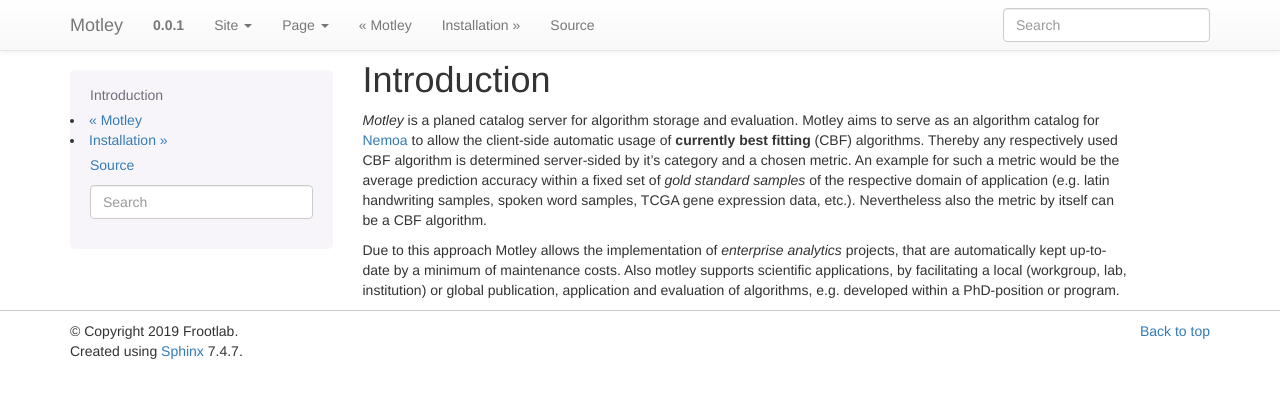
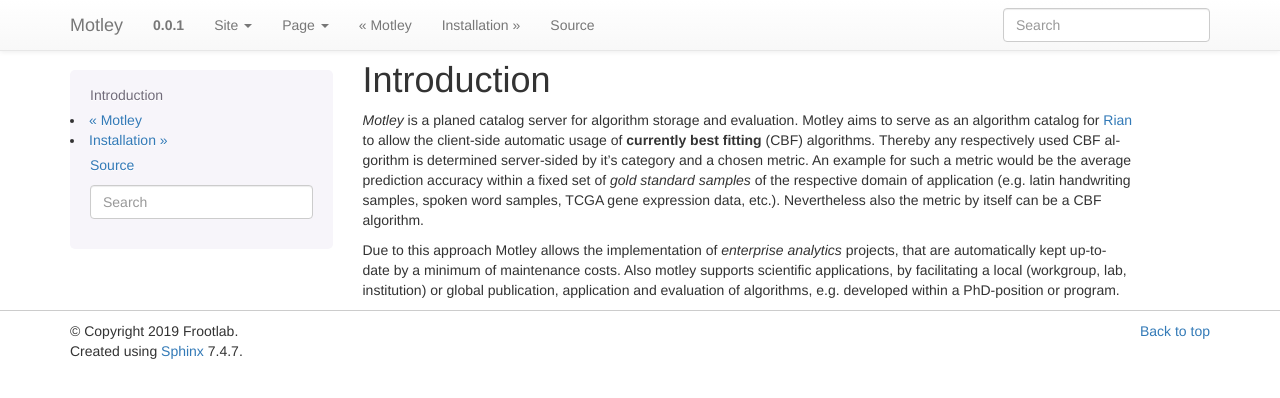
Before and after one commit to frootlab/brea, a Sphinx documentation site: the page built from docs/introduction.rst, in a window 1280 px wide. Shown: the top 398 px of the page. Built offline with Sphinx 7.4.7, drawn with Linux system fonts in a browser that asks for light colours; pages that are not in the unit, such as notebooks, are missing from menus.

Commit message:
fixes #13

```diff
--- a/docs/introduction.rst
+++ b/docs/introduction.rst
@@ -2,7 +2,7 @@
 ============
 
 *Motley* is a planed catalog server for algorithm storage and evaluation. Motley
-aims to serve as an algorithm catalog for `Nemoa`_ to allow the client-side
+aims to serve as an algorithm catalog for `Rian`_ to allow the client-side
 automatic usage of **currently best fitting** (CBF) algorithms. Thereby any
 respectively used CBF algorithm is determined server-sided by it's category and
 a chosen metric. An example for such a metric would be the average prediction
@@ -21,4 +21,4 @@
 .. _GPLv3 license: https://www.gnu.org/licenses/gpl.html
 .. _issue tracker: https://github.com/frootlab/motley/issues
 .. _frootlab: https://github.com/frootlab
-.. _Nemoa: https://github.com/frootlab/nemoa
+.. _Rian: https://github.com/frootlab/rian
--- a/docs/requirements.txt
+++ b/docs/requirements.txt
@@ -4,5 +4,5 @@
 pyparsing>=2.2
 hup>=0.9.2
 deet>=0.1.11
-nemoa>=0.5.582
+rian>=0.5.582
 sphinx-bootstrap-theme>=0.6.5
--- a/motley/__init__.py
+++ b/motley/__init__.py
@@ -18,7 +18,7 @@
 """Motley code catalog.
 
 Motley is a planed catalog server for algorithm storage and evaluation. Motley
-aims to serve as an algorithm catalog for Nemoa to allow the client-side
+aims to serve as an algorithm catalog for Rian to allow the client-side
 automatic usage of currently best fitting (CBF) algorithms. Thereby any
 respectively used CBF algorithm is determined server-sided by it's category and
 a chosen metric. An example for such a metric would be the average prediction
--- a/requirements.txt
+++ b/requirements.txt
@@ -4,4 +4,4 @@
 pyparsing>=2.2
 hup>=0.9.2
 deet>=0.1.11
-nemoa>=0.5.582
+rian>=0.5.582
--- a/setup.py
+++ b/setup.py
@@ -70,7 +70,7 @@
             'numpy>=1.15',
             'hup>=0.9.2',
             'deet>=0.1.11',
-            'nemoa>=0.5.582']
+            'rian>=0.5.582']
     )
 
 if __name__ == '__main__':
```
Also changed, not shown: README.md (+1 -1 lines).
